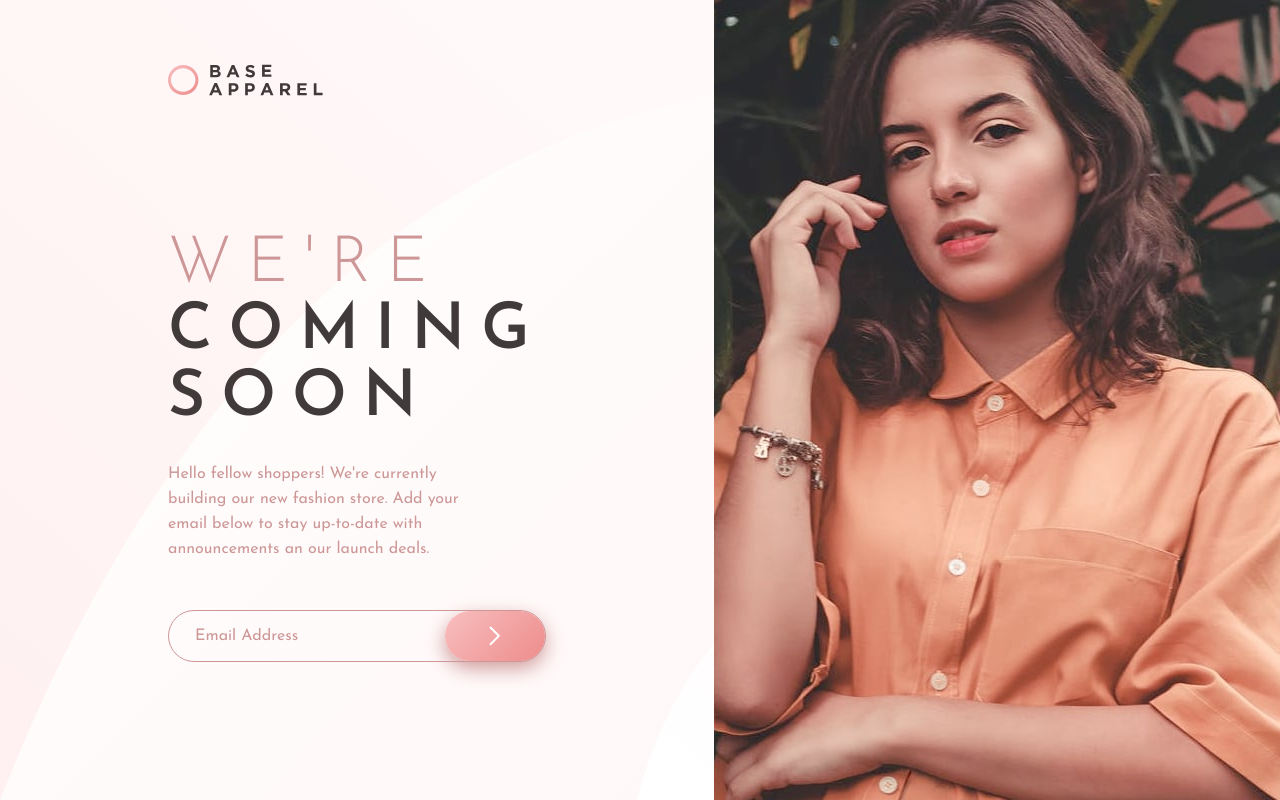
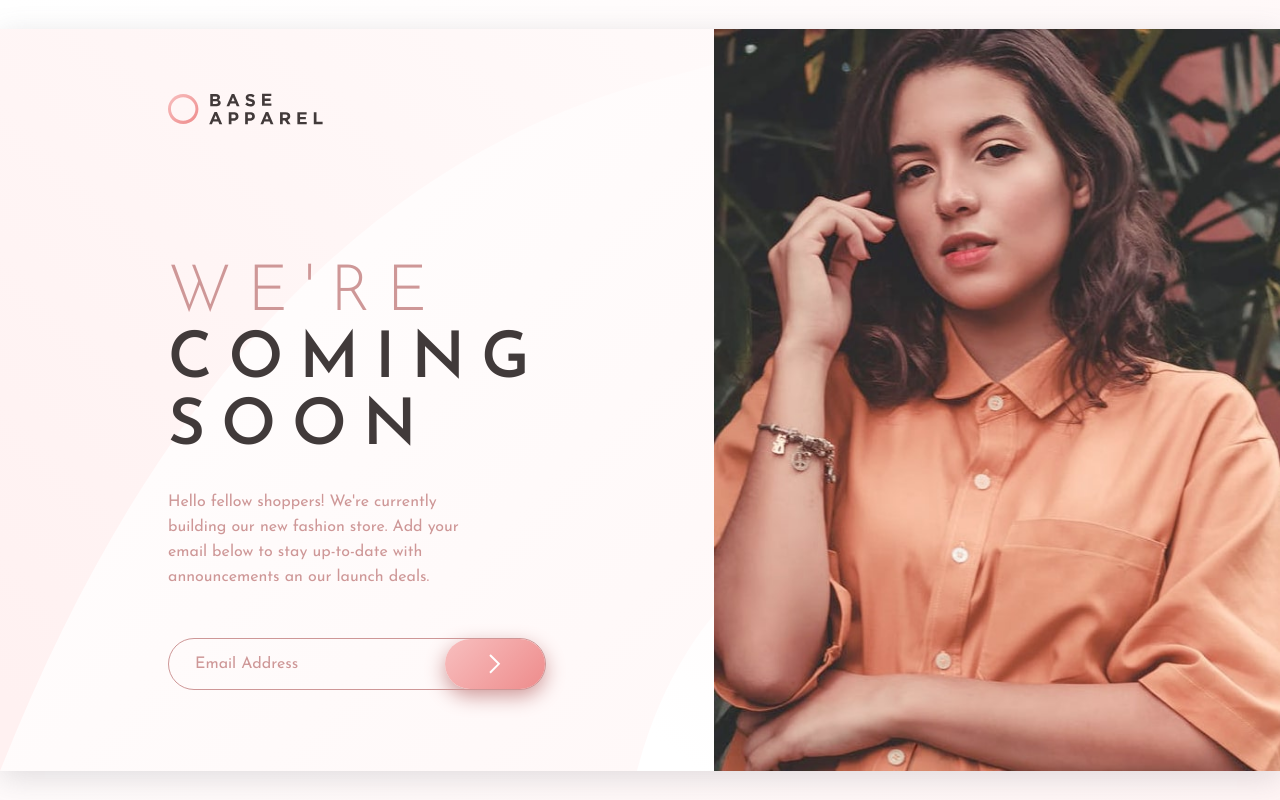
Before and after one commit to Matej-ch/base-apparel-coming-soon-page, a React (Vite) app: page / in a window 1280 px wide. Built offline with nearby package versions, Linux system fonts and the light colour scheme.

Commit message:
fixed content stretching

```diff
--- a/src/App.scss
+++ b/src/App.scss
@@ -92,6 +92,8 @@
 @media screen and (min-width: 600px) {
   #root {
     height: 100%;
+    display: grid;
+    place-content: center;
   }
 
   .App {
@@ -102,6 +104,11 @@
     background-repeat: no-repeat;
     background-position: left bottom;
     background-size: cover;
+
+    max-width: 1600px;
+    margin: 0 auto;
+    max-height: 800px;
+    box-shadow: rgba(100, 100, 111, 0.2) 0px 7px 29px 0px;
 
     .info {
       grid-area: info;
```
